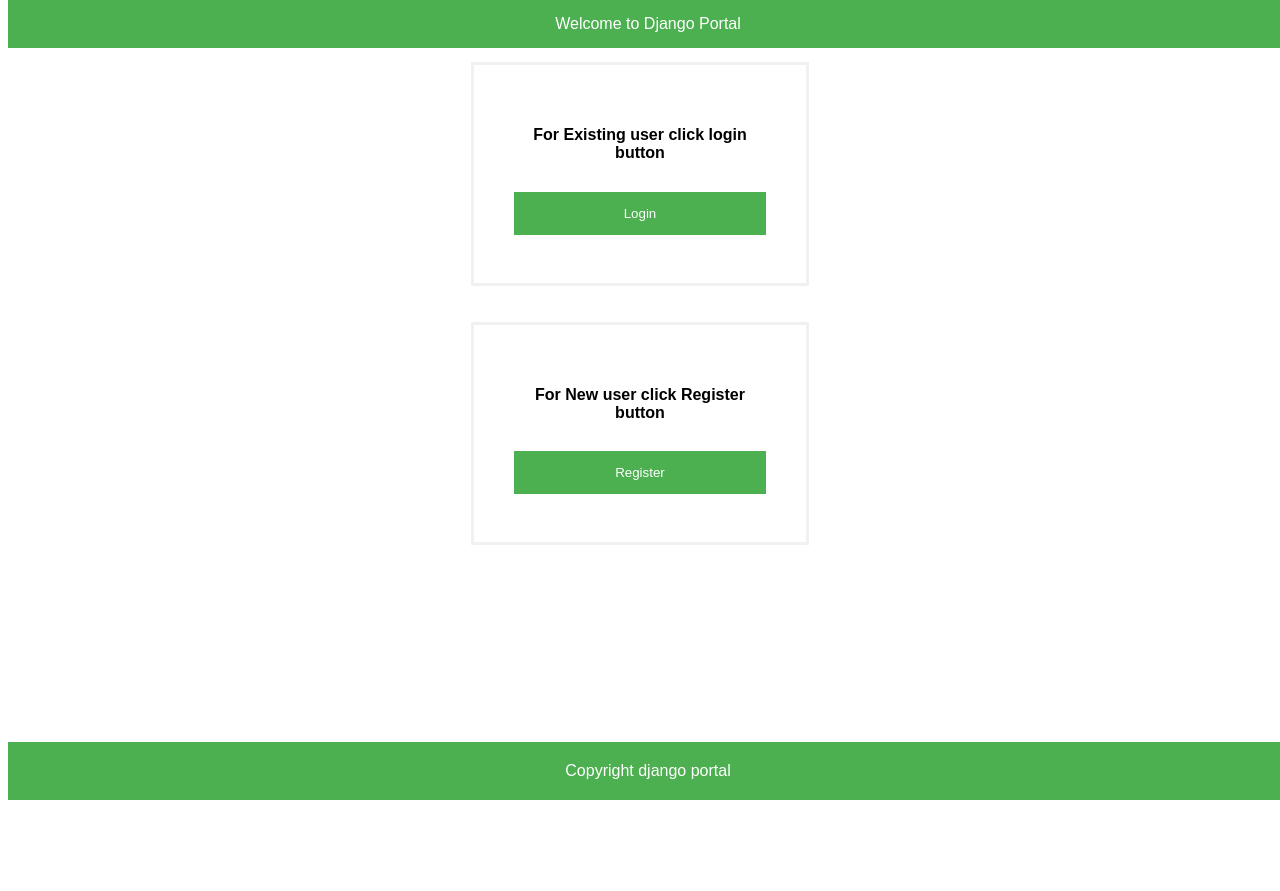
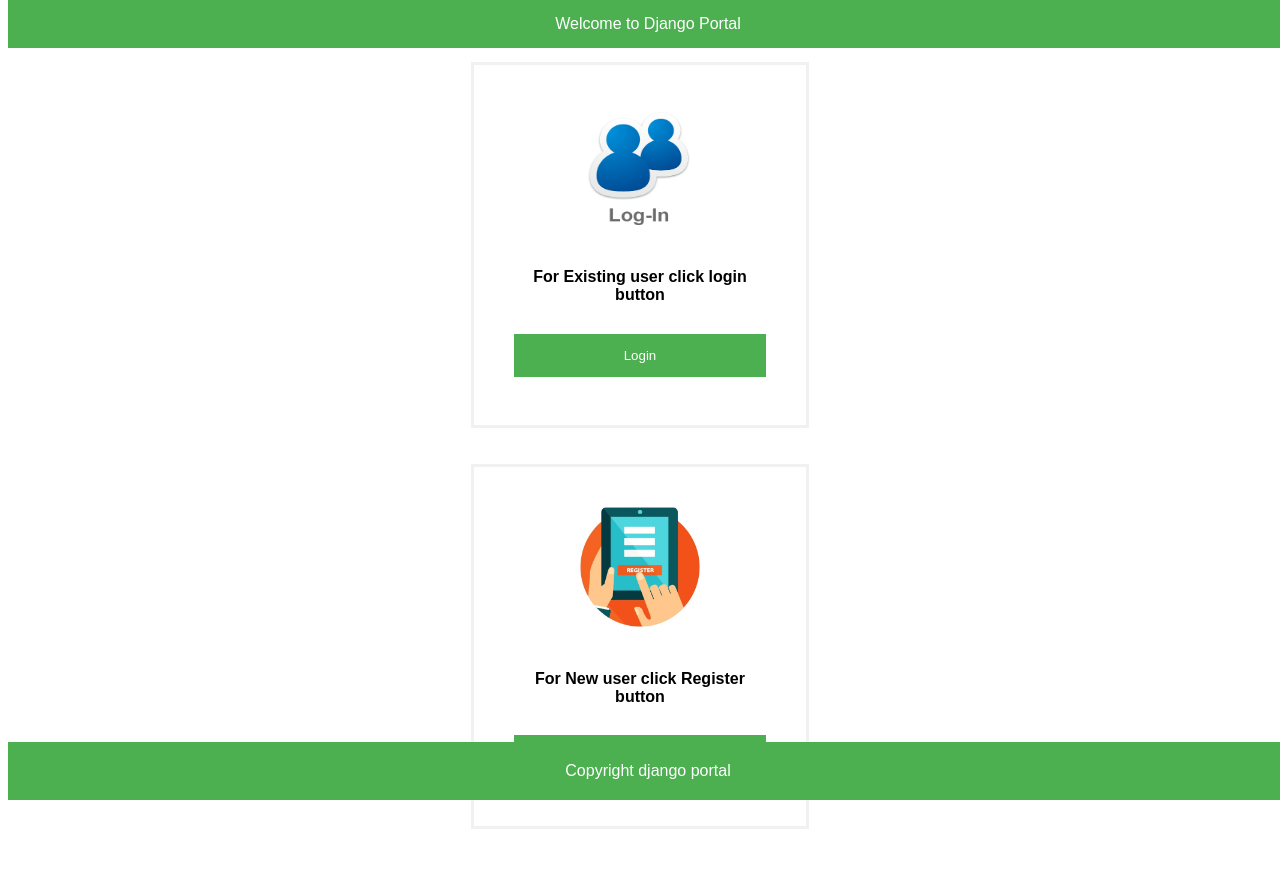
Before and after one commit to vivmarshall/portalrepo2.7, a Django app: page /portal/ in a window 1280 px wide. Before the commit the page ends 800 px from the top, so only its background shows below. Run offline with Django 3.2, Linux system fonts and the light colour scheme.

Commit message:
2nd css portal

```diff
--- a/portallog-reg2.7/reglog/portal/templates/index.html
+++ b/portallog-reg2.7/reglog/portal/templates/index.html
@@ -21,6 +21,8 @@
 <div align="center">
 <div class="div">
 <div class="container">
+<img src="{% static 'img/user.png' %}" height="120" width="120" alt="User login"><br><br>
+
 <h4> For Existing user click login button</h4>
 <input type="submit" value="Login">
 </div>
@@ -33,6 +35,8 @@
 <div align="center">
 <div class="div">
 <div class="container">
+<img src="{% static 'img/reg.jpeg' %}" height="120" width="120" alt="Register new user"><br><br>
+
 <h4> For New user click Register button</h4>
 
 <input type="submit" value="Register">
@@ -40,7 +44,9 @@
 </div>
 </div>
 </div>
-
+<br>
+<br>
+<br>
 <div class="fixed-footer" align="center">
         Copyright django portal
     </div>
--- a/portallog-reg2.7/reglog/portal/templates/reg.html
+++ b/portallog-reg2.7/reglog/portal/templates/reg.html
@@ -38,6 +38,7 @@ var redirect = function() {
 <div align="center">
 <div class="div">
 <div class="container">
+<img src="{% static 'img/reg.jpeg' %}" height="120" width="120" alt="Register new user"><br><br>
 
 Enter your name
 <input type="text" required pattern="[A-Za-z]+" name="name" placeholder="name"  title="Only character accepted"><br><br>
--- a/portallog-reg2.7/reglog/reglog/settings.py
+++ b/portallog-reg2.7/reglog/reglog/settings.py
@@ -25,7 +25,7 @@ SECRET_KEY = '+p3tfc00j8sxvd@^_+r$2bc=*+3%s_jh%k^552v13kt*pernaj'
 # SECURITY WARNING: don't run with debug turned on in production!
 DEBUG = True
 
-ALLOWED_HOSTS = ['172.31.44.252','18.220.51.154']
+ALLOWED_HOSTS = ['172.31.44.252','3.16.162.216']
 
 
 # Application definition
```
Also changed, not shown: portallog-reg2.7/reglog/portal/templates/login.html (+4 -3 lines), portallog-reg2.7/reglog/portal/static/img/reg.jpeg (added), portallog-reg2.7/reglog/portal/static/img/user.png (added), portallog-reg2.7/reglog/portal/views.py (line endings or trailing spaces), 2 other files.
